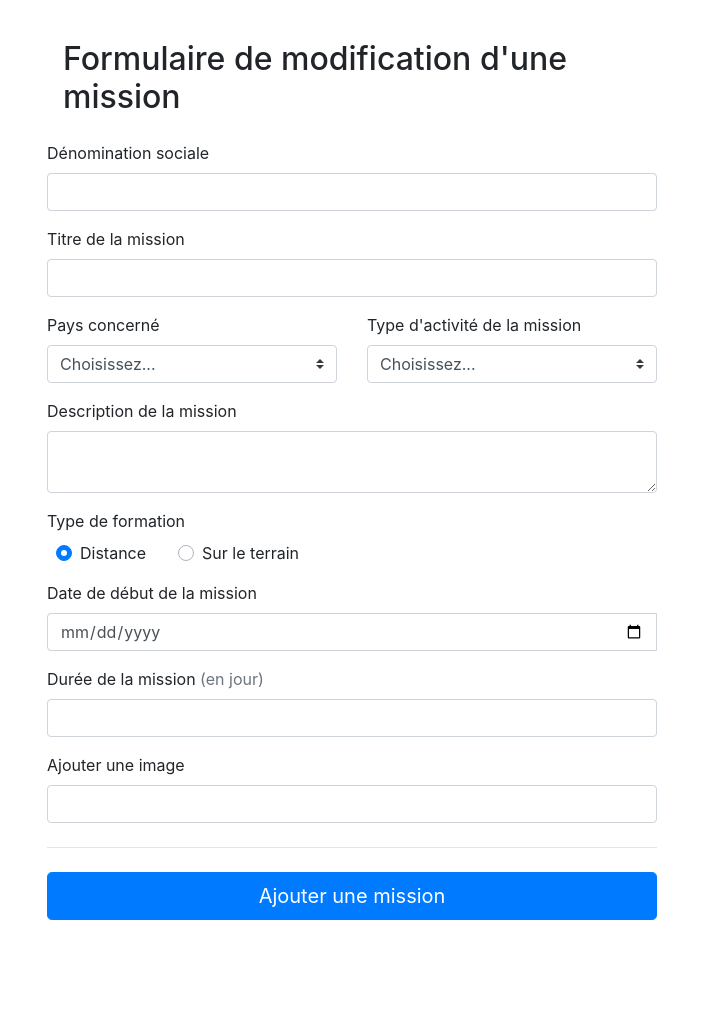
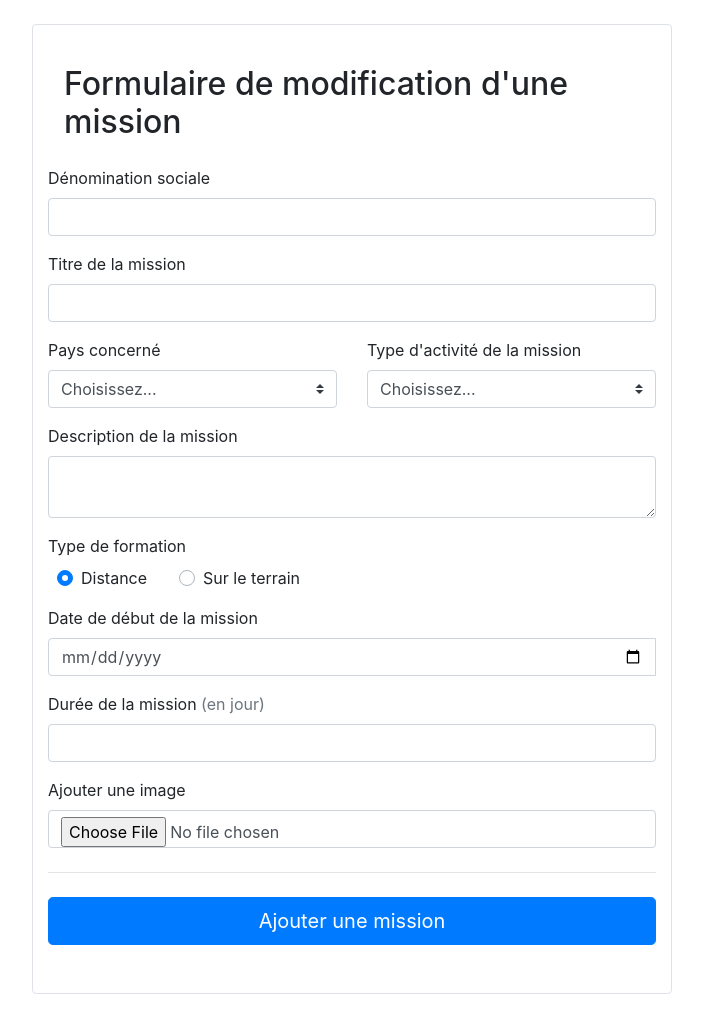
Before and after one commit to aurelnoe/projet_fil_rouge, a PHP site: page /form_modif_mission.php in a window 1280 px wide. Shown: the part 56-1074 px from the top of the page, without its empty margins (288-991 px from the left). Before the commit the page ends 976 px from the top, so only its background shows below. Run offline with PHP 8.4, Linux system fonts and the light colour scheme; some web fonts are replaced.

Commit message:
bordure sur form modif mission

```diff
--- a/HUMAN_HELP/Templates/Missions/form_modif_mission.php
+++ b/HUMAN_HELP/Templates/Missions/form_modif_mission.php
@@ -11,7 +11,7 @@
 <body>
 <?php include("../Bases/navbar.php") ?>
 
-<div class="container w-50 pt-4">
+<div class="container w-50 pt-4 my-4 border rounded">
 
     <h2 class="p-3">Formulaire de modification d'une mission</h2>
 
@@ -107,7 +107,7 @@
             </div>
             <div class="mb-3">
                 <label for="imageMission">Ajouter une image</label>
-                <input type="media" class="form-control" name="imageMission" placeholder="">
+                <input type="file" class="form-control" name="imageMission" placeholder="">
             </div>
 
             <hr class="mb-4 mt-4">
```
